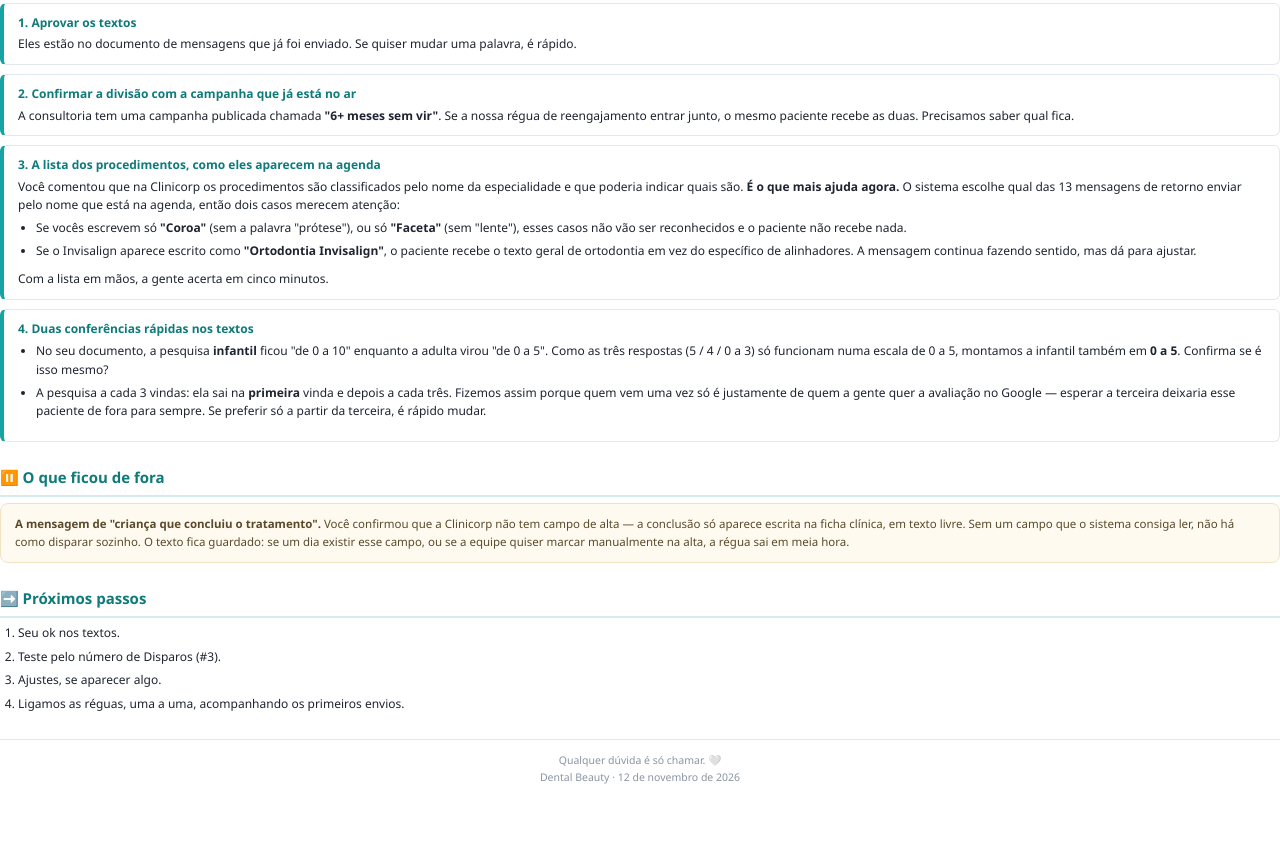
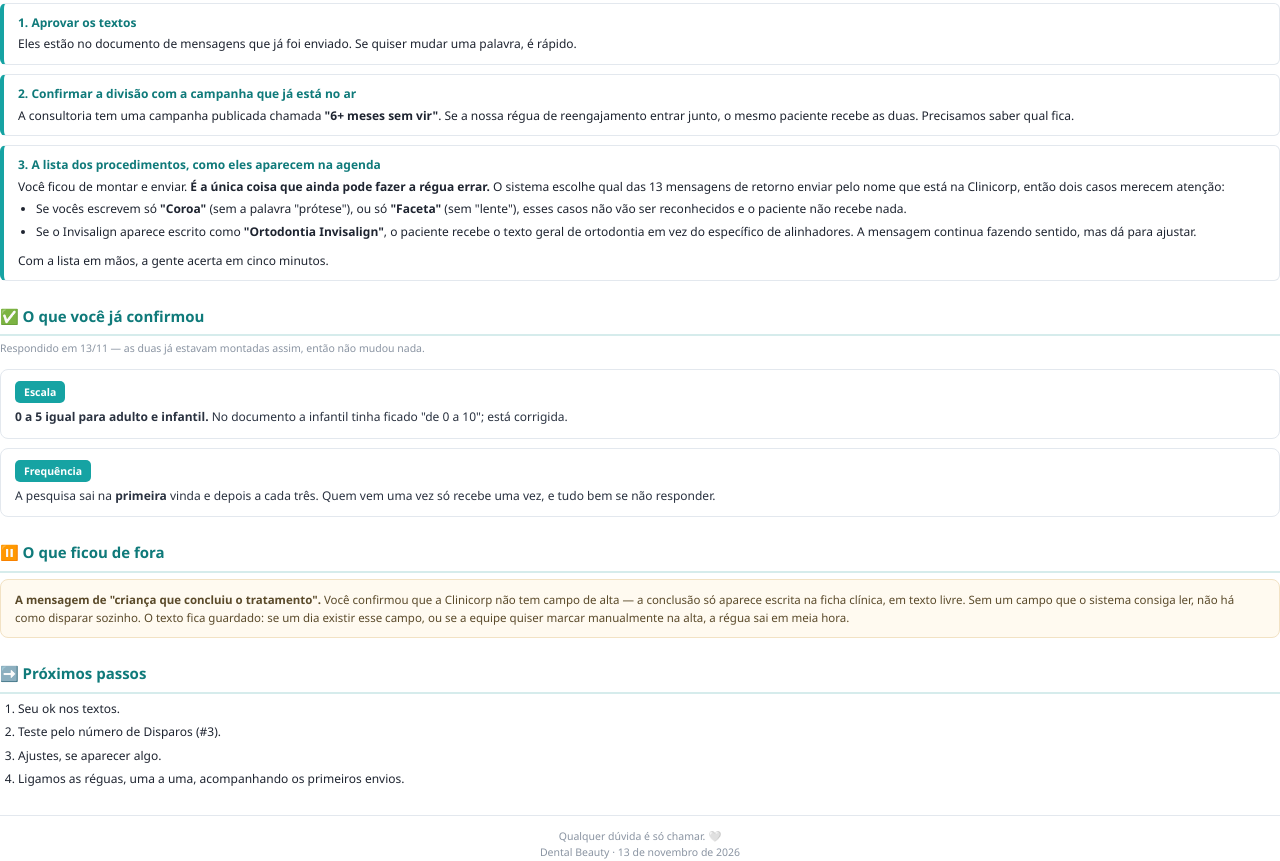
Before and after one commit to Manhosu/Dental-Beauty, a website: page docs/reguas-automaticas-entrega.html in a window 1280 px wide. Shown: the part 1658-2519 px from the top of the page. Before the commit the page ends 2443 px from the top, so only its background shows below. Drawn offline with Linux system fonts and the light colour scheme.

Commit message:
docs: registra as respostas da cliente de 13/11
As duas duvidas que tinham ficado abertas voltaram confirmando o que ja
estava montado, entao nada mudou no painel nem no codigo: a escala e 0
a 5 nas duas trilhas (o 0 a 10 do infantil era descuido no documento) e
a pesquisa sai na primeira vinda e depois a cada tres. Nas palavras
dela, quem vem uma vez so pode receber uma vez e nao responder.

Sobra uma pendencia: a lista de como os procedimentos aparecem escritos
na agenda, que ela ficou de montar. E a unica coisa que ainda pode
fazer a regua de retorno escolher o texto errado ou nao enviar.

Tira tambem uma pendencia que ja estava resolvida e tinha ficado no
texto: os campos Regua - Dia e Regua - Hora existem desde 11/11.

Co-Authored-By: Claude Opus 5 <noreply@anthropic.com>

```diff
--- a/docs/reguas-automaticas-entrega.html
+++ b/docs/reguas-automaticas-entrega.html
@@ -148,9 +148,9 @@
 
   <div class="ask">
     <div class="t">3. A lista dos procedimentos, como eles aparecem na agenda</div>
-    Você comentou que na Clinicorp os procedimentos são classificados pelo nome da especialidade e que
-    poderia indicar quais são. <b>É o que mais ajuda agora.</b> O sistema escolhe qual das 13 mensagens
-    de retorno enviar pelo nome que está na agenda, então dois casos merecem atenção:
+    Você ficou de montar e enviar. <b>É a única coisa que ainda pode fazer a régua errar.</b> O sistema
+    escolhe qual das 13 mensagens de retorno enviar pelo nome que está na Clinicorp, então dois casos
+    merecem atenção:
     <ul class="plain">
       <li>Se vocês escrevem só <b>"Coroa"</b> (sem a palavra "prótese"), ou só <b>"Faceta"</b> (sem "lente"),
       esses casos não vão ser reconhecidos e o paciente não recebe nada.</li>
@@ -160,16 +160,19 @@
     Com a lista em mãos, a gente acerta em cinco minutos.
   </div>
 
-  <div class="ask">
-    <div class="t">4. Duas conferências rápidas nos textos</div>
-    <ul class="plain">
-      <li>No seu documento, a pesquisa <b>infantil</b> ficou "de 0 a 10" enquanto a adulta virou "de 0 a 5".
-      Como as três respostas (5 / 4 / 0 a 3) só funcionam numa escala de 0 a 5, montamos a infantil também
-      em <b>0 a 5</b>. Confirma se é isso mesmo?</li>
-      <li>A pesquisa a cada 3 vindas: ela sai na <b>primeira</b> vinda e depois a cada três. Fizemos assim
-      porque quem vem uma vez só é justamente de quem a gente quer a avaliação no Google — esperar a
-      terceira deixaria esse paciente de fora para sempre. Se preferir só a partir da terceira, é rápido mudar.</li>
-    </ul>
+  <h2>✅ O que você já confirmou</h2>
+  <div class="h2sub">Respondido em 13/11 — as duas já estavam montadas assim, então não mudou nada.</div>
+
+  <div class="card">
+    <div class="head"><span class="tagp">Escala</span></div>
+    <div class="msg"><b>0 a 5 igual para adulto e infantil.</b> No documento a infantil tinha ficado "de 0 a 10";
+    está corrigida.</div>
+  </div>
+
+  <div class="card">
+    <div class="head"><span class="tagp">Frequência</span></div>
+    <div class="msg">A pesquisa sai na <b>primeira</b> vinda e depois a cada três. Quem vem uma vez só recebe
+    uma vez, e tudo bem se não responder.</div>
   </div>
 
   <h2>⏸️ O que ficou de fora</h2>
@@ -190,7 +193,7 @@
 
   <div class="foot">
     Qualquer dúvida é só chamar. 🤍<br>
-    Dental Beauty · 12 de novembro de 2026
+    Dental Beauty · 13 de novembro de 2026
   </div>
 
 </body>
```
Also changed, not shown: docs/RELATORIO-REGUAS-CLIENTE.md (+6 -4 lines), docs/ghl/mensagens-para-colar.md (+16 -14 lines), 1 other file.
